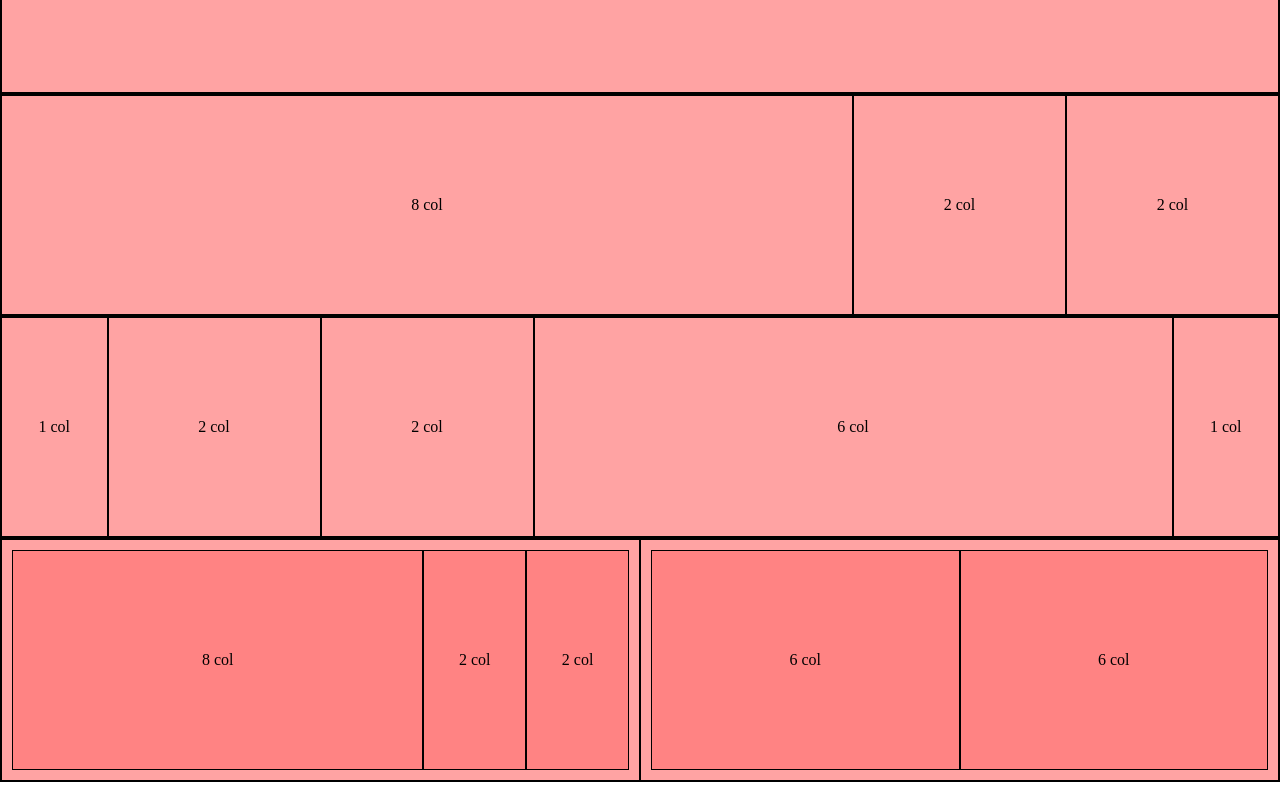
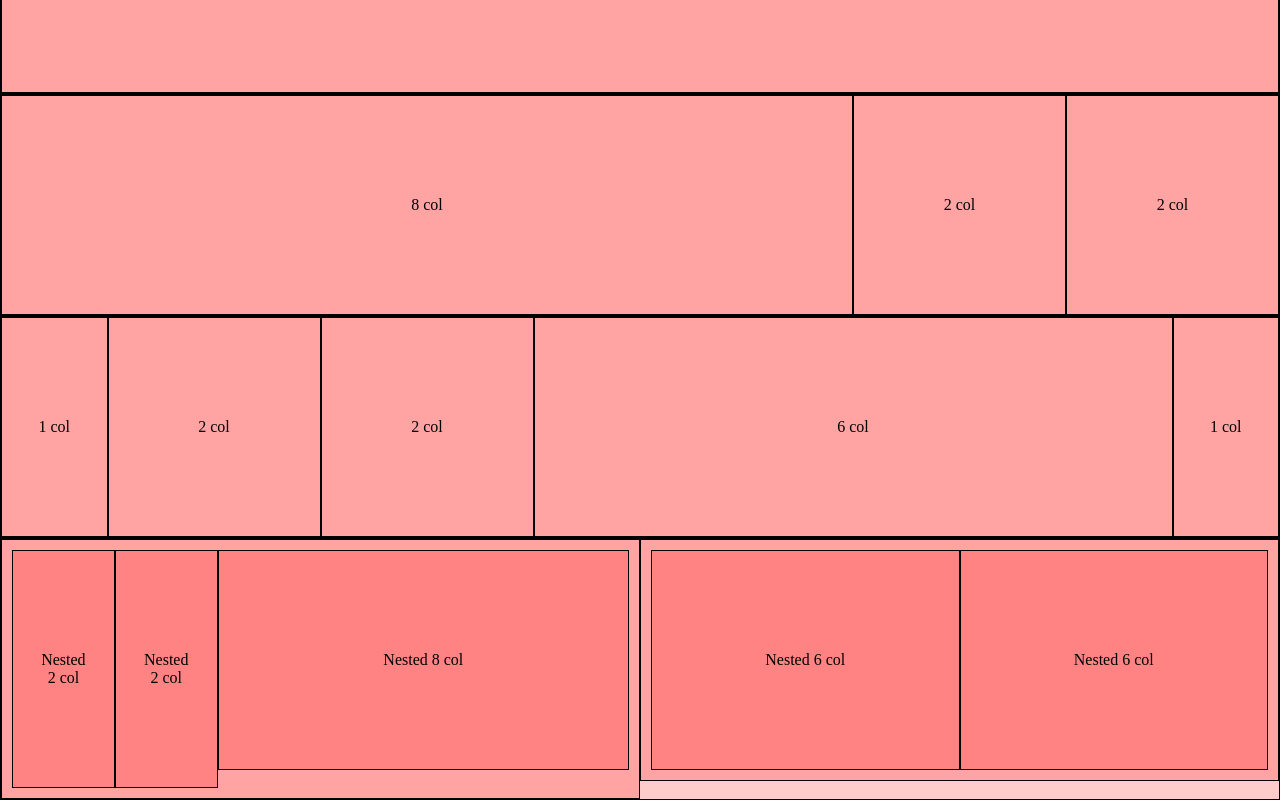
Before and after one commit to jacopo-vinanti96/html-css-12bool, a plain HTML site: page index.html in a window 1280 px wide. Shown: the part 350-1150 px from the top of the page. Drawn offline with Linux system fonts and the light colour scheme.

Commit message:
Esercizio

```diff
--- a/css/style.css
+++ b/css/style.css
@@ -18,9 +18,3 @@
 .row:last-child > [class*="col-"] {
   padding: 10px;
 }
-
-.clearfix::after {
-  display: block;
-  content= '';
-  clear: both;
-}
--- a/index.html
+++ b/index.html
@@ -82,23 +82,23 @@
       </div>
     </div>
     <div class="row container">
-      <div class="col-6 clearfix">
-        <div class="col-8">
-          8 col
+      <div class="col-6">
+        <div class="col-2">
+          Nested<br> 2 col
         </div>
         <div class="col-2">
-          2 col
+          Nested<br> 2 col
         </div>
-        <div class="col-2">
-          2 col
+        <div class="col-8">
+          Nested 8 col
         </div>
       </div>
-      <div class="col-6 clearfix">
+      <div class="col-6">
         <div class="col-6">
-          6 col
+          Nested 6 col
         </div>
         <div class="col-6">
-          6 col
+          Nested 6 col
         </div>
       </div>
     </div>
```
